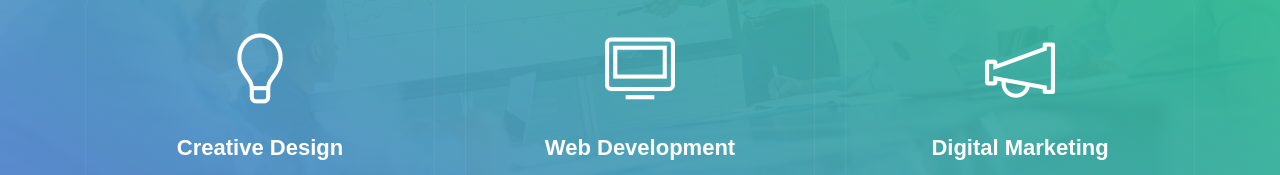
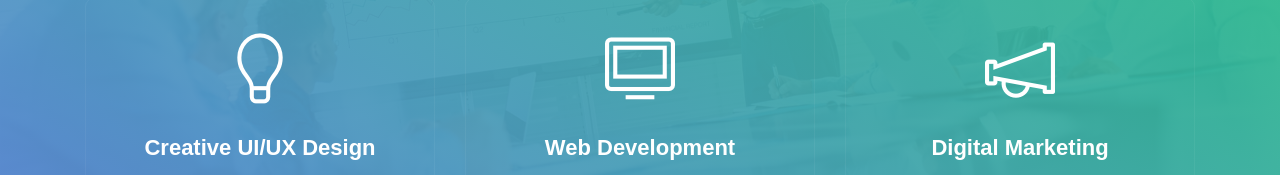
Before and after one commit to PrashanthGopal/Religate_softwares, a plain HTML site: page index.html in a window 1280 px wide. Shown: the part 1862-2037 px from the top of the page. Drawn offline with Linux system fonts and the light colour scheme; some packages are replaced by stand-ins of ours; a web font is replaced by a local one.

Commit message:
Update index.html

```diff
--- a/index.html
+++ b/index.html
@@ -214,7 +214,7 @@
                 <div class="col-lg-4 col-sm-6 col-md-6 mb-30">
                     <div class="web-service-block">
                         <i class="ti-light-bulb"></i>
-                        <h3>Creative Design</h3>
+                        <h3>Creative UI/UX Design</h3>
                         <p>Afraid we praise lively he suffer family estate is. Ample order up in of in ready. Timed blind had .</p>
                     </div>
                 </div>
```
